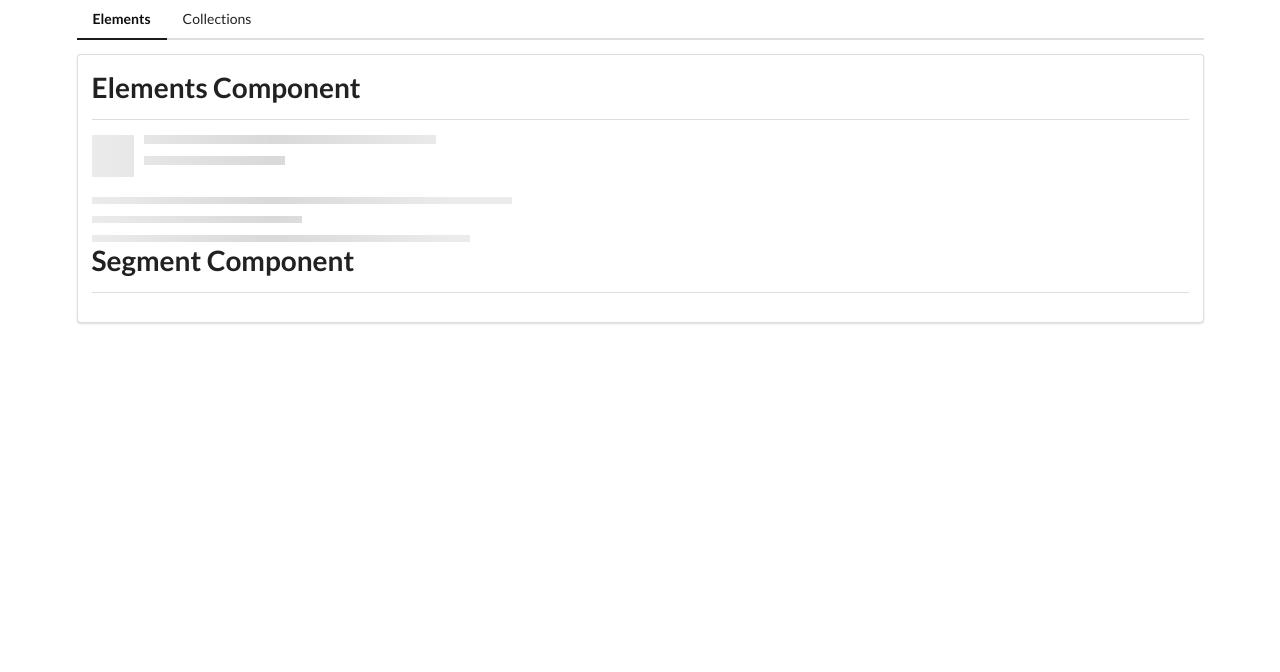
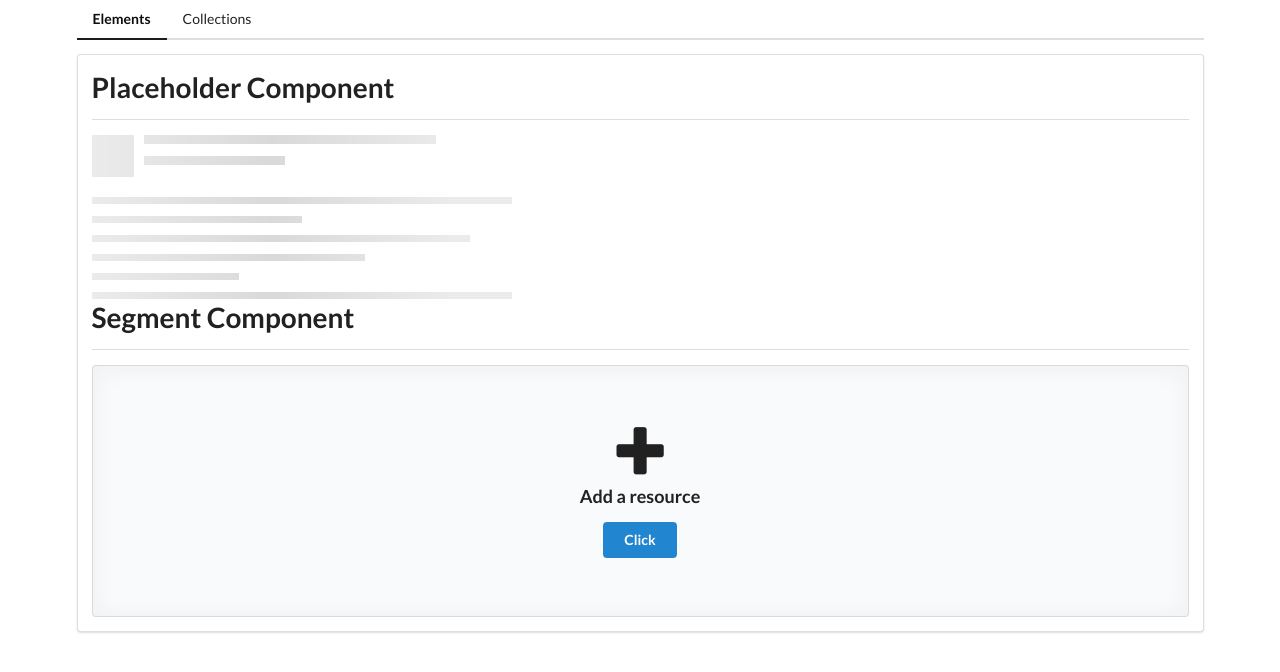
Before and after one commit to GioAtondo/comps, an Angular app: page /elements in a window 1280 px wide. Shown: the top 672 px of the page. Built offline with nearby package versions, Linux system fonts and the light colour scheme.

Commit message:
NgContent with selects

```diff
--- a/src/app/elements/elements-home/elements-home.component.html
+++ b/src/app/elements/elements-home/elements-home.component.html
@@ -1,9 +1,20 @@
 <app-divider>
-    Elements Component
+    Placeholder Component
 </app-divider>
 
-<app-placeholder [lines]="3"></app-placeholder>
+<app-placeholder></app-placeholder>
 
 <app-divider>
     Segment Component
 </app-divider>
+<app-segment>
+    <header>
+        <i class="add icon"></i>
+        Add a resource
+    </header>
+
+
+    <button class="ui primary button">
+        Click
+    </button>
+</app-segment>
--- a/src/app/elements/elements.module.ts
+++ b/src/app/elements/elements.module.ts
@@ -6,18 +6,20 @@ import { ElementsHomeComponent } from './elements-home/elements-home.component';
 import { PlaceholderComponent } from './placeholder/placeholder.component';
 import { TimesDirective } from './times.directive';
 import { SharedModule } from '../shared/shared.module';
+import { SegmentComponent } from './segment/segment.component';
 
 
 @NgModule({
   declarations: [
     ElementsHomeComponent,
     PlaceholderComponent,
-    TimesDirective
+    TimesDirective,
+    SegmentComponent
   ],
   imports: [
     CommonModule,
     ElementsRoutingModule,
-    SharedModule
+    SharedModule,
   ]
 })
 export class ElementsModule { }
--- /dev/null
+++ b/src/app/elements/segment/segment.component.html
@@ -0,0 +1,7 @@
+<div class="ui placeholder segment">
+    <div class="ui icon header">
+        <ng-content select="header"></ng-content>
+    </div>
+    <ng-content></ng-content>
+
+</div>
```
Also changed, not shown: src/app/elements/segment/segment.component.ts (added, +10 -0 lines), src/app/elements/segment/segment.component.css (added), 1 other file (tests, documents, lock files or other folders).
